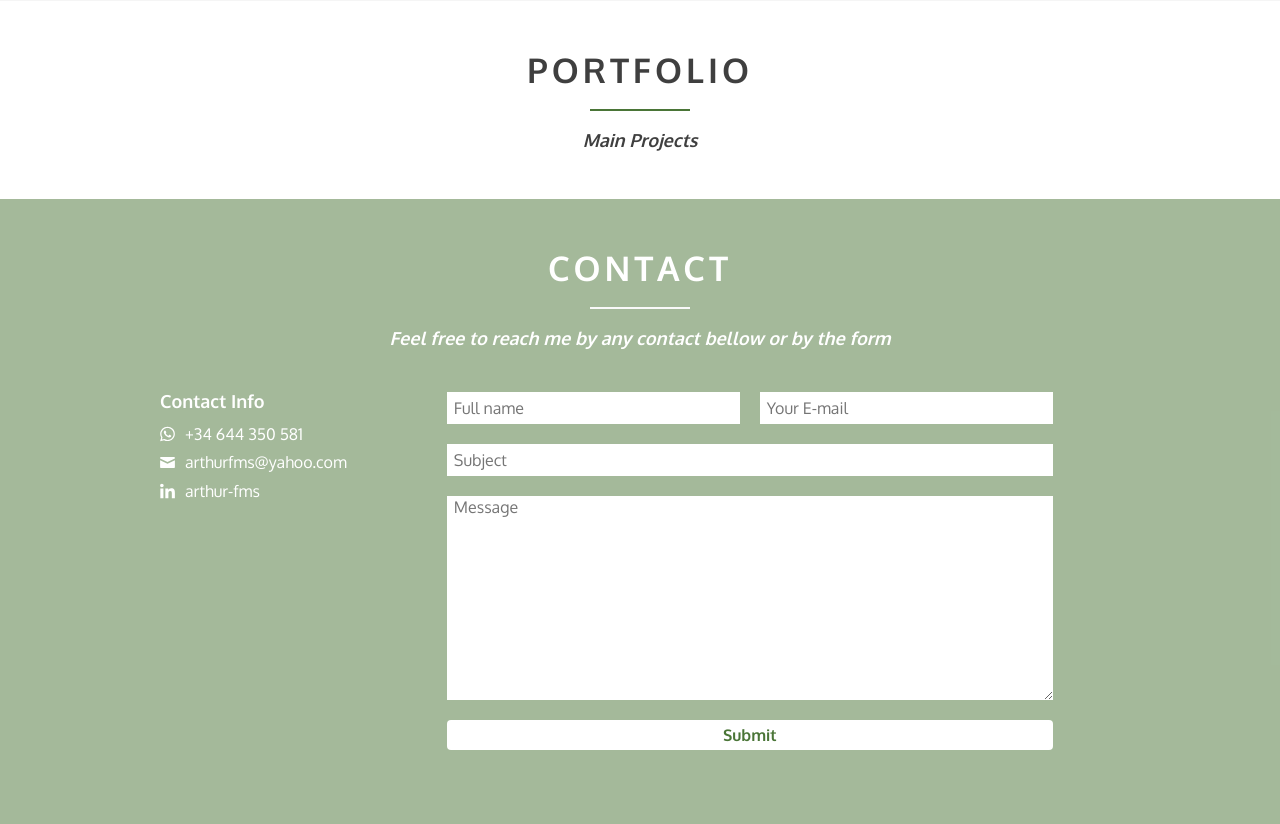
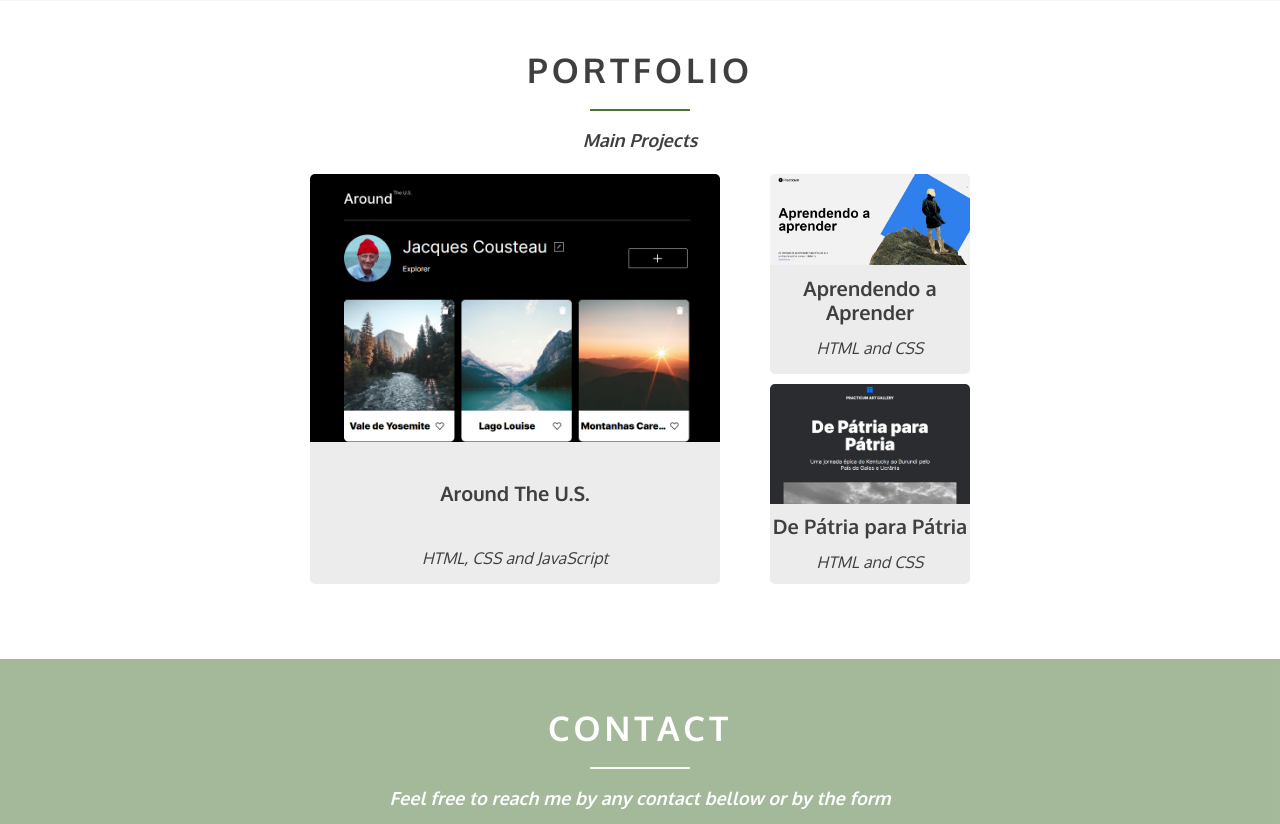
Before and after one commit to arthurfms/resume1, a PHP site: page / in a window 1280 px wide. Shown: the part 2892-3716 px from the top of the page. Run offline with PHP 8.4, Linux system fonts and the light colour scheme.

Commit message:
created cards for portfolio section

```diff
--- a/css/style.css
+++ b/css/style.css
@@ -389,7 +389,7 @@
   width: 100%;
   background-color: #f5f5f5;
 }
-.cards {
+.items {
   align-self: center;
   width: 90%;
   margin: 50px auto 0;
@@ -400,35 +400,35 @@
   flex-wrap: wrap;
 }
 
-.card {
+.item {
   width: 25%;
   color: #3f3f3f;
   text-align: justify;
 }
 
-.card_main {
+.item_main {
   width: 35%;
 }
 
-.card__title {
+.item__title {
   font-size: 18px;
   line-height: 1.2;
   font-weight: 600;
   margin: 0;
 }
 
-.card__subtitle {
+.item__subtitle {
   font-size: 15px;
   line-height: 1.1;
   font-weight: 400;
   font-style: italic;
   margin: 10px 0;
 }
-.card__subtitle span {
+.item__subtitle span {
   font-weight: 600;
 }
 
-.card__description {
+.item__description {
   font-size: 14px;
   line-height: 1.12;
   font-weight: 400;
@@ -440,6 +440,63 @@
   padding: 50px 0;
   margin: 0 auto;
   width: 100%;
+}
+
+.cards {
+  margin: 25px auto;
+  width: 90%;
+  display: flex;
+  justify-content: center;
+  column-gap: 50px;
+}
+
+.cards_side-cards {
+  display: flex;
+  flex-direction: column;
+  row-gap: 10px;
+}
+
+.card {
+  border-radius: 5px;
+  width: 200px;
+  height: 200px;
+  background-color: #ececec;
+  text-align: center;
+  display: flex;
+  flex-direction: column;
+  justify-content: space-between;
+  transition: box-shadow 1s ease;
+  cursor: pointer;
+}
+
+.card:hover {
+  box-shadow: 2.5px 2.5px 10px rgba(74, 117, 55, 0.5);
+}
+
+.card_main-card {
+  width: 410px;
+  height: 410px;
+}
+
+.card__image {
+  border-radius: 5px 5px 0 0;
+  width: 100%;
+}
+
+.card__title {
+  font-size: 20px;
+  line-height: 1.2;
+  font-weight: 600;
+  margin: 10px 0 0;
+  color: #3f3f3f;
+}
+
+.card__skills {
+  font-size: 16px;
+  line-height: 1.1;
+  font-weight: 400;
+  font-style: italic;
+  color: #3f3f3f;
 }
 
 /* portfolio */
--- a/index.html
+++ b/index.html
@@ -405,57 +405,57 @@
             Main graduation and other courses
           </h3>
         </div>
-        <div class="cards">
-          <div class="card card_main">
-            <h4 class="card__title">Systems Analysis and Development</h4>
-            <h5 class="card__subtitle">
+        <div class="items">
+          <div class="item item_main">
+            <h4 class="item__title">Systems Analysis and Development</h4>
+            <h5 class="item__subtitle">
               Unicesumar - <span>Graduated:</span> July, 2022
             </h5>
-            <p class="card__description">
+            <p class="item__description">
               2,5 years development graduation, passing through the main issues
               and skills for a developer, including system requisits,
               programming languages, UI and many others topics.
             </p>
           </div>
-          <div class="card card_main">
-            <h4 class="card__title">Journalism</h4>
-            <h5 class="card__subtitle">
+          <div class="item item_main">
+            <h4 class="item__title">Journalism</h4>
+            <h5 class="item__subtitle">
               Universidade Metodista de São Paulo -
               <span>Graduated:</span> December, 2017
             </h5>
-            <p class="card__description">
+            <p class="item__description">
               4 years bachelor graduation on Journalism and social comunication,
               where I won the best tesis prize from the graduation year with a
               photo-journalism book about ancient culture on Argentina's
               northeast.
             </p>
           </div>
-          <div class="card">
-            <h4 class="card__title">Web Development</h4>
-            <h5 class="card__subtitle">
+          <div class="item">
+            <h4 class="item__title">Web Development</h4>
+            <h5 class="item__subtitle">
               Practicum by Yandex - <span>Graduation:</span> January, 2023
             </h5>
-            <p class="card__description">
+            <p class="item__description">
               10 months bootcamp about Web Development with HTML, CSS,
               JavaScript, React and BEM Metodology.
             </p>
           </div>
-          <div class="card">
-            <h4 class="card__title">Front-End Engineering</h4>
-            <h5 class="card__subtitle">
+          <div class="item">
+            <h4 class="item__title">Front-End Engineering</h4>
+            <h5 class="item__subtitle">
               EBAC - <span>Graduated:</span> January, 2023
             </h5>
-            <p class="card__description">
+            <p class="item__description">
               12 months course with HTML, CSS, JavaScript, Ajax, Gulp, Sass and
               different techniques used on the Front-End engineering profession.
             </p>
           </div>
-          <div class="card">
-            <h4 class="card__title">Java Object-Oriented Development</h4>
-            <h5 class="card__subtitle">
+          <div class="item">
+            <h4 class="item__title">Java Object-Oriented Development</h4>
+            <h5 class="item__subtitle">
               Universidade Estadual do Ceará - <span>Graduated:</span> 2020
             </h5>
-            <p class="card__description">
+            <p class="item__description">
               2 courses with two months each about Java development, foccusing
               on Web Applications and Object-Oriented programming.
             </p>
@@ -467,6 +467,31 @@
           <h2 class="section-header__title">Portfolio</h2>
           <div class="section-header__line"></div>
           <h3 class="section-header__subtitle">Main Projects</h3>
+        </div>
+        <div class="cards">
+          <div class="card card_main-card">
+            <img class="card__image" src="./images/Around the U.S..png" />
+            <h4 class="card__title">Around The U.S.</h4>
+            <p class="card__skills">HTML, CSS and JavaScript</p>
+          </div>
+          <div class="cards_side-cards">
+            <div class="card">
+              <img
+                class="card__image"
+                src="./images/Aprendendo a Aprender.png"
+              />
+              <h4 class="card__title">Aprendendo a Aprender</h4>
+              <p class="card__skills">HTML and CSS</p>
+            </div>
+            <div class="card">
+              <img
+                class="card__image"
+                src="./images/De Pátria para Pátria.png"
+              />
+              <h4 class="card__title">De Pátria para Pátria</h4>
+              <p class="card__skills">HTML and CSS</p>
+            </div>
+          </div>
         </div>
       </section>
       <section class="contact">
```
Also changed, not shown: images/Aprendendo a Aprender.png (added), images/Around the U.S..png (added), images/De Pátria para Pátria.png (added).
